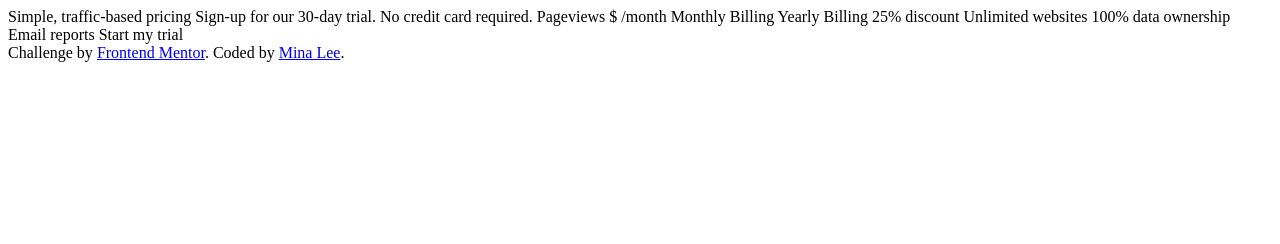
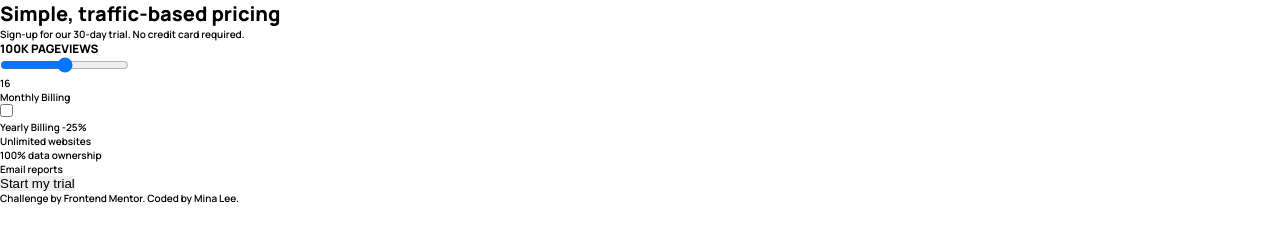
Before and after one commit to idminalee/interactive-pricing-component, a plain HTML site: page index.html in a window 1280 px wide. Drawn offline with Linux system fonts and the light colour scheme.

Commit message:
Reset css

```diff
--- a/index.html
+++ b/index.html
@@ -10,15 +10,39 @@
       sizes="32x32"
       href="./images/favicon-32x32.png"
     />
-    <link rel="stylesheet" href="style.css" />
+    <link rel="stylesheet" href="./style.css" />
 
     <title>Interactive pricing component</title>
     <script defer src="./index.js"></script>
   </head>
   <body>
-    Simple, traffic-based pricing Sign-up for our 30-day trial. No credit card
-    required. Pageviews $ /month Monthly Billing Yearly Billing 25% discount
-    Unlimited websites 100% data ownership Email reports Start my trial
+    <div class="heading-primary">
+      <h1>Simple, traffic-based pricing</h1>
+      <p>Sign-up for our 30-day trial. No credit card required.</p>
+    </div>
+    <div class="pricing-card">
+      <h3 id="views">100K PAGEVIEWS</h3>
+      <div class="slider-container">
+        <input type="range" value="50" class="slider" />
+      </div>
+      <span class="price">16</span>
+      <div class="billing-toggle">
+        <span>Monthly Billing</span>
+        <div class="toggle-switch">
+          <input type="checkbox" />
+          <span class="toggle-button"></span>
+        </div>
+        <span>Yearly Billing</span>
+        <span class="discount-badge">-25%</span>
+      </div>
+
+      <div class="features">
+        <p>Unlimited websites</p>
+        <p>100% data ownership</p>
+        <p>Email reports</p>
+      </div>
+      <button class="button">Start my trial</button>
+    </div>
 
     <div class="attribution">
       Challenge by
--- a/style.css
+++ b/style.css
@@ -0,0 +1,55 @@
+@import url('https://fonts.googleapis.com/css2?family=Manrope:wght@600;800&display=swap');
+
+/* Colours
+- Soft Cyan (Full Slider Bar): #a4f3eb
+- Strong Cyan (Slider Backround): #10d5c1
+- Light Grayish Red (Discount Background): #fdebe6
+- Light Red (Discount Text): #ff8c65
+- Pale Blue (CTA Text): #bcccff
+
+- White (Pricing Component Background): #fff
+- Very Pale Blue (Main Background): #f9faff
+- Light Grayish Blue (Empty Slider Bar): #e9eefa
+- Light Grayish Blue (Toggle Background): #cdd6ee
+- Grayish Blue (Text): #848ead
+- Dark Desaturated Blue (Text & CTA Background): #293356 */
+
+:root {
+  --colour-primary: #10d5c1;
+  --text-colour-primary: #8e84ad;
+  --text-colour-sub: #293356;
+  --colour: #848ead;
+}
+
+*,
+*::before,
+*::after {
+  margin: 0;
+  padding: 0;
+  box-sizing: inherit;
+}
+
+a:link,
+a:visited {
+  color: inherit;
+  text-decoration: none;
+}
+
+button {
+  border: none;
+  outline: none;
+}
+
+li {
+  list-style-type: none;
+}
+
+html {
+  box-sizing: border-box;
+  font-size: 62.5%; /*10px/16px = 62.5 -> 1rem = 10px*/
+}
+
+body {
+  font-family: 'Manrope', sans-serif;
+  font-weight: 400;
+}
```
